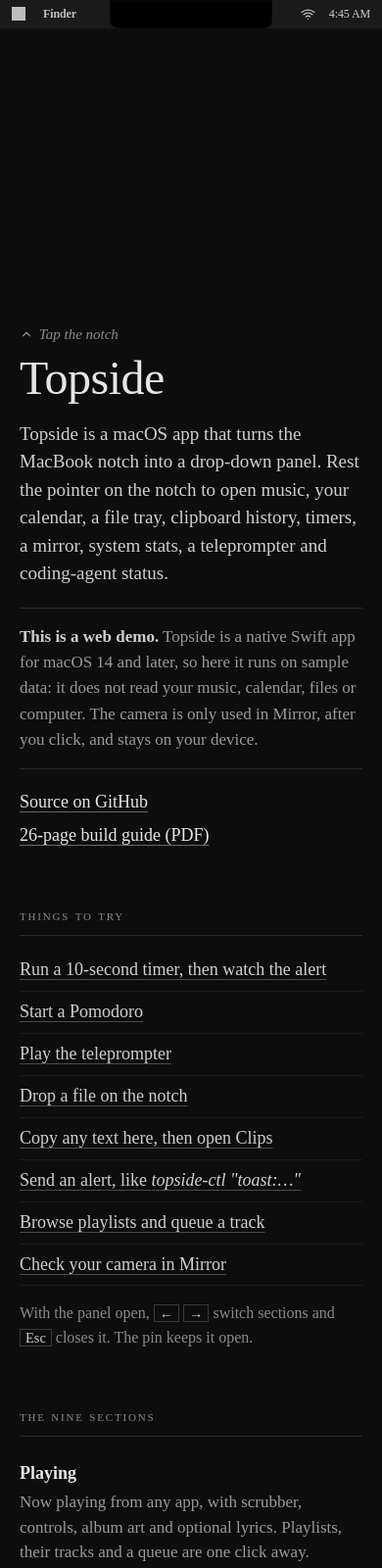
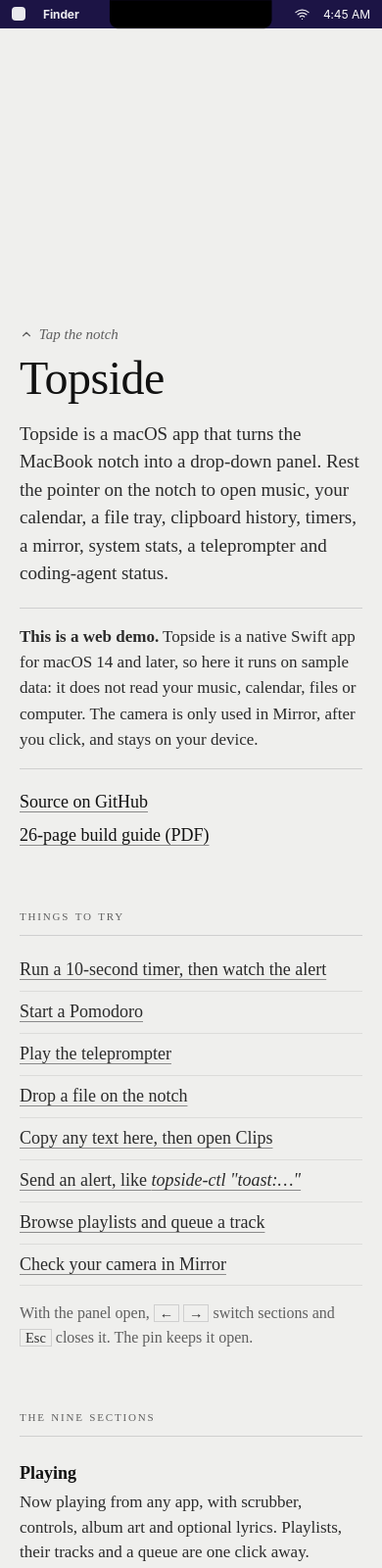
Before and after one commit to VikramMenon09/Topside, a plain HTML site: page web/index.html in a window 390 px wide. Shown: the top 1600 px of the page at 98% size. Drawn offline with Linux system fonts and the light colour scheme.

Commit message:
Restore the notch mock, restyle info portions only, default light theme
Co-Authored-By: Claude Sonnet 5.5 <noreply@anthropic.com>

```diff
--- a/web/app.js
+++ b/web/app.js
@@ -30,7 +30,7 @@ const ib = (icon, size, cls, label, attrs = '') =>
 const pill = (text, attrs = '', active = false) => `<button class="pill${active ? ' active' : ''}" ${attrs}>${text}</button>`;
 const sample = (t = 'Sample') => `<span class="sample" title="Made-up data for the demo">${t}</span>`;
 const touchOnly = matchMedia('(hover: none)').matches;
-const C = { green: '#d2d2d2', blue: '#9c9c9c', purple: '#7e7e7e', red: '#c4c4c4', orange: '#bdbdbd', yellow: '#e2e2e2', gray: '#6a6a6a', pink: '#a8a8a8', teal: '#b5b5b5' };
+const C = { green: '#30d158', blue: '#0a84ff', purple: '#bf5af2', red: '#ff453a', orange: '#ff9f0a', yellow: '#ffd60a', gray: '#8e8e93', pink: '#ff375f', teal: '#64d2ff' };
 
 // ---------- model ----------
 
@@ -169,14 +169,14 @@ document.addEventListener('keydown', e => {
 // ---------- alerts under the notch ----------
 
 let toastT;
-function toast(icon, text, tint = '#e0e0e0', secs = 5) {
+function toast(icon, text, tint = '#fff', secs = 5) {
   // The alert drops down beneath the collapsed notch. If nobody is pointing at an open,
   // unpinned panel it would already have closed in the app, so close it here too.
   if (M.open && !M.pinned && !M.inside) closePanel();
   const html = `<span style="color:${tint}">${ic(icon, 12)}</span><span>${esc(text)}</span>`;
   toastEl.innerHTML = html;
   notch.classList.add('has-toast');
-  if (M.open) caption.innerHTML = `<span style="display:inline-flex;gap:6px;align-items:center;color:#e0e0e0">${html}</span>`;
+  if (M.open) caption.innerHTML = `<span style="display:inline-flex;gap:6px;align-items:center;color:#fff">${html}</span>`;
   clearTimeout(toastT);
   toastT = setTimeout(() => { notch.classList.remove('has-toast'); caption.textContent = CAPTION; }, secs * 1000);
 }
@@ -216,7 +216,8 @@ function pane(id, cls, html) {
 
 // ===== Playing =====
 
-const ART = [['#4a4a4a'], ['#5a5a5a'], ['#3a3a3a'], ['#6a6a6a'], ['#444'], ['#555'], ['#333'], ['#666']];
+const ART = [['#ff7a59', '#7b2ff7'], ['#00c6ff', '#0072ff'], ['#f7971e', '#ffd200'], ['#11998e', '#38ef7d'],
+  ['#fc466b', '#3f5efb'], ['#c471f5', '#fa71cd'], ['#2c3e50', '#4ca1af'], ['#ee0979', '#ff6a00']];
 const mk = (name, artist, dur) => ({ name, artist, dur });
 const PLAYLISTS = [
   { name: 'Deep Focus', tracks: [mk('Paper Lanterns', 'Mira Okafor', 214), mk('Slow Orbit', 'The Quiet Hours', 247), mk('Glasshouse', 'Lumen Drift', 198), mk('North of Nowhere', 'Halden', 263), mk('Afterimage', 'Sora Vale', 231), mk('Tidewater', 'Kestrel Bay', 205), mk('Low Sun', 'Mira Okafor', 189)] },
@@ -275,7 +276,7 @@ const Player = (() => {
     const t = track();
     $('#pTitle', el).textContent = t.name;
     $('#pArtist', el).textContent = t.artist;
-    $('#pArt', el).style.background = t.art[0];
+    $('#pArt', el).style.background = `linear-gradient(135deg, ${t.art[0]}, ${t.art[1]})`;
     $('#pBar', el).setAttribute('aria-valuemax', String(t.dur));
     renderPlay(); renderPos();
   }
@@ -514,7 +515,7 @@ const Tray = (() => {
     const b = $('#trayBusy', el); b.textContent = text;
     clearTimeout(busyT); busyT = setTimeout(() => { b.textContent = ''; }, 2600);
   }
-  const extColor = ext => ({ pdf: '#8a8a8a', zip: '#6a6a6a', png: '#777', jpg: '#777', jpeg: '#777', gif: '#777', heic: '#777', mp3: '#5e5e5e', wav: '#5e5e5e', mov: '#6e6e6e', mp4: '#6e6e6e' }[ext] || '#555');
+  const extColor = ext => ({ pdf: '#ff453a', zip: '#8e8e93', png: '#30d158', jpg: '#30d158', jpeg: '#30d158', gif: '#30d158', heic: '#30d158', mp3: '#ff375f', wav: '#ff375f', mov: '#bf5af2', mp4: '#bf5af2', swift: '#ff9f0a', js: '#ffd60a', ts: '#0a84ff', py: '#0a84ff', txt: '#636366', md: '#636366', doc: '#0a84ff', docx: '#0a84ff', key: '#0a84ff', pages: '#ff9f0a', xlsx: '#30d158', csv: '#30d158', sh: '#3a3a3c' }[ext] || '#636366');
   function render() {
     $('#trayH', el).textContent = items.length ? `Tray · ${items.length}` : 'Tray';
     $('#trayBtns', el).innerHTML = (items.length ? pill('Clear', 'data-a="clear"') : '');
@@ -614,8 +615,8 @@ const Clips = (() => {
     { text: 'npm run build && npm run preview', t: Date.now() - 2 * min },
     { text: 'https://github.com/VikramMenon09/Topside', t: Date.now() - 5 * min },
     { text: 'Meeting moved to 3:30, same room', t: Date.now() - 12 * min },
-    { image: '#4a4a4a', t: Date.now() - 26 * min },
-    { text: '#8A8A8A', t: Date.now() - 41 * min },
+    { image: 'linear-gradient(135deg,#ff7a59,#7b2ff7)', t: Date.now() - 26 * min },
+    { text: '#0A84FF', t: Date.now() - 41 * min },
     { text: "SELECT id, total FROM orders WHERE status = 'open';", t: Date.now() - 95 * min },
     { text: 'Thanks! I\'ll take a look tonight and get back to you.', t: Date.now() - 3 * 60 * min },
     { text: 'git switch -c web-demo', t: Date.now() - 5 * 60 * min },
@@ -676,7 +677,7 @@ const Clips = (() => {
     clips.unshift({ id: ++id, text, t: Date.now() });
     if (clips.length > 50) clips.pop();
     if (M.open && M.tab === 'clipboard') render();
-    else toast('clipboard', 'Copied to Clips', '#e0e0e0', 2.5);
+    else toast('clipboard', 'Copied to Clips', '#fff', 2.5);
   });
   render();
   return { show: render };
--- a/web/index.html
+++ b/web/index.html
@@ -5,7 +5,8 @@
 <meta name="viewport" content="width=device-width, initial-scale=1, viewport-fit=cover">
 <title>Topside: web demo</title>
 <meta name="description" content="An interactive web demo of Topside, a macOS app that turns the MacBook notch into a drop-down panel: now playing, calendar, file tray, clipboard, timers, mirror, system stats, teleprompter and agents.">
-<meta name="theme-color" content="#111111">
+<meta name="theme-color" content="#efefed">
+<script>try { if (localStorage.getItem("topside-theme") === "dark") document.documentElement.setAttribute("data-theme", "dark"); } catch (e) {}</script>
 <link rel="icon" type="image/svg+xml" href="favicon.svg">
 <link rel="canonical" href="https://topside-brown.vercel.app/">
 <meta property="og:type" content="website">
@@ -16,7 +17,7 @@
 <meta property="og:image" content="https://topside-brown.vercel.app/og.png">
 <meta property="og:image:width" content="1200">
 <meta property="og:image:height" content="630">
-<meta property="og:image:alt" content="Topside in black and grey: a panel open under the notch, with the title Topside and the line, the MacBook notch as a drop-down panel">
+<meta property="og:image:alt" content="Topside on a light grey card, with the title Topside and the line, the MacBook notch as a drop-down panel">
 <meta name="twitter:card" content="summary_large_image">
 <meta name="twitter:title" content="Topside: the MacBook notch as a drop-down panel">
 <meta name="twitter:description" content="Music, calendar, file tray, clipboard history, timers, mirror, system stats, teleprompter and agent status, under the notch.">
@@ -173,11 +174,31 @@
     <p>Topside is written in Swift with SwiftUI and AppKit, about 3,400 lines and no third-party packages. Build it with <code>./build.sh --run</code> on macOS 14 or later.</p>
     <p><a href="https://github.com/VikramMenon09/Topside">github.com/VikramMenon09/Topside</a></p>
     <p>&copy; <span id="year">2026</span> Vikram Menon</p>
+    <p><button type="button" class="theme" id="themeToggle">Dark</button></p>
   </footer>
 </main>
 
 <input type="file" id="filePick" multiple hidden>
 <script>document.getElementById("year").textContent = new Date().getFullYear();</script>
+<script>
+(function () {
+  var root = document.documentElement, btn = document.getElementById("themeToggle");
+  var meta = document.querySelector('meta[name="theme-color"]');
+  function sync() {
+    var dark = root.getAttribute("data-theme") === "dark";
+    btn.textContent = dark ? "Light" : "Dark";
+    btn.setAttribute("aria-label", dark ? "Switch to light mode" : "Switch to dark mode");
+    if (meta) meta.setAttribute("content", dark ? "#0d0d0d" : "#efefed");
+  }
+  btn.addEventListener("click", function () {
+    var dark = root.getAttribute("data-theme") !== "dark";
+    if (dark) root.setAttribute("data-theme", "dark"); else root.removeAttribute("data-theme");
+    try { localStorage.setItem("topside-theme", dark ? "dark" : "light"); } catch (e) {}
+    sync();
+  });
+  sync();
+})();
+</script>
 <script src="app.js"></script>
 </body>
 </html>
--- a/web/style.css
+++ b/web/style.css
@@ -13,22 +13,42 @@
   --ear: 9px;
   --spring: cubic-bezier(.32, 1.22, .52, 1);
   --spring-t: .42s;
-  --accent: #b5b5b5;
-  --green: #d2d2d2;
-  --blue: #9c9c9c;
-  --purple: #7e7e7e;
-  --red: #c4c4c4;
-  --orange: #bdbdbd;
-  --yellow: #e2e2e2;
-  --gray: #6a6a6a;
+  --accent: #0a84ff;
+  --green: #30d158;
+  --blue: #0a84ff;
+  --purple: #bf5af2;
+  --red: #ff453a;
+  --orange: #ff9f0a;
+  --yellow: #ffd60a;
+  --gray: #8e8e93;
   --w75: rgba(255,255,255,.75);
   --w55: rgba(255,255,255,.55);
   --w45: rgba(255,255,255,.45);
   --w40: rgba(255,255,255,.4);
   --w35: rgba(255,255,255,.35);
-  --font: "Times New Roman", Times, serif;
-  --rounded: "Times New Roman", Times, serif;
+  --font: -apple-system, BlinkMacSystemFont, "SF Pro Text", "Segoe UI", Inter, Roboto, system-ui, sans-serif;
+  --rounded: ui-rounded, "SF Pro Rounded", -apple-system, BlinkMacSystemFont, system-ui, sans-serif;
   color-scheme: dark;
+}
+
+/* Info-portion theme. Light is the default; the notch mock ignores these. */
+:root {
+  --bg: #efefed;
+  --ink: #111111;
+  --text: #2b2b2b;
+  --muted: #5f5f5f;
+  --rule: #cfcfcf;
+  --rule-soft: #dcdcda;
+  --link-line: #8a8a8a;
+}
+:root[data-theme="dark"] {
+  --bg: #0d0d0d;
+  --ink: #e6e6e6;
+  --text: #cfcfcf;
+  --muted: #8a8a8a;
+  --rule: #2a2a2a;
+  --rule-soft: #1c1c1c;
+  --link-line: #6a6a6a;
 }
 
 * { box-sizing: border-box; }
@@ -37,9 +57,8 @@ html, body { margin: 0; }
 body {
   min-height: 100vh;
   font-family: var(--font);
-  color: #cfcfcf;
-  background: #0d0d0d;
-  font-size: 18px;
+  color: #fff;
+  background: var(--bg);
   -webkit-font-smoothing: antialiased;
   overflow-x: hidden;
 }
@@ -57,13 +76,13 @@ input, textarea { font: inherit; color: inherit; }
   display: flex; align-items: center; justify-content: space-between;
   padding: 0 14px;
   font-size: 13px; letter-spacing: -.01em;
-  background: #1a1a1a;
+  background: #1c1445;
   user-select: none;
 }
 .mb-left, .mb-right { display: flex; align-items: center; gap: 18px; white-space: nowrap; }
 .mb-left span, .mb-left b { opacity: .92; }
 .mb-left b { font-weight: 700; }
-.mb-logo { width: 14px; height: 14px; border-radius: 0; background: #cfcfcf; opacity: .9 !important; }
+.mb-logo { width: 14px; height: 14px; border-radius: 4px; background: #fff; opacity: .9 !important; }
 .mb-right { gap: 14px; }
 .mb-ic { opacity: .9; stroke-width: 2; }
 .mb-clock { font-variant-numeric: tabular-nums; }
@@ -104,10 +123,10 @@ input, textarea { font: inherit; color: inherit; }
 .clip {
   position: absolute; inset: 0; overflow: hidden;
   border-radius: inherit; background: #000;
-  box-shadow: 0 0 0 1px rgba(42,42,42,0);
+  box-shadow: 0 8px 32px rgba(0,0,0,0);
   transition: box-shadow var(--spring-t) ease;
 }
-.notch.open .clip { box-shadow: 0 0 0 1px #2a2a2a; }
+.notch.open .clip { box-shadow: 0 8px 32px rgba(0,0,0,.4); }
 .clip::after {
   content: ""; position: absolute; inset: 0; border-radius: inherit; pointer-events: none;
   box-shadow: inset 0 0 0 2px var(--accent); opacity: 0; transition: opacity .15s;
@@ -117,11 +136,13 @@ input, textarea { font: inherit; color: inherit; }
 /* Optional rainbow glow, from Settings › Glow. */
 .glow {
   position: absolute; inset: -3px calc(-1 * var(--ear) - 3px) -4px; z-index: -1; border-radius: 0 0 34px 34px;
-  background: #6a6a6a;
+  background: conic-gradient(from var(--a, 0deg), #af52de, #0a84ff, #64d2ff, #ff375f, #ff9f0a, #af52de);
   filter: blur(8px); opacity: 0; transition: opacity .3s;
-  pointer-events: none;
+  animation: spin 6s linear infinite; pointer-events: none;
 }
 .notch.glowing .glow { opacity: 1; }
+@property --a { syntax: "<angle>"; inherits: false; initial-value: 0deg; }
+@keyframes spin { to { --a: 360deg; } }
 
 .closed-view {
   position: absolute; inset: 0; width: 100%;
@@ -151,7 +172,7 @@ input, textarea { font: inherit; color: inherit; }
 .notch.open .open-view { opacity: 1; transform: translateX(-50%) scale(1); pointer-events: auto; }
 
 .caption {
-  margin: 10px 0 0; font-size: 11px; color: #8a8a8a;
+  margin: 10px 0 0; font-size: 11px; color: rgba(255,255,255,.62);
   opacity: 0; transform: translateY(-6px); transition: opacity .25s, transform .3s;
   pointer-events: none; white-space: nowrap;
 }
@@ -201,8 +222,8 @@ input, textarea { font: inherit; color: inherit; }
   background: rgba(255,255,255,.1); color: #fff; white-space: nowrap; transition: background-color .12s;
 }
 .pill:hover { background: rgba(255,255,255,.16); }
-.pill.active { background: #cfcfcf; color: #000; }
-.pill.active:hover { background: #e0e0e0; }
+.pill.active { background: rgba(255,255,255,.9); color: #000; }
+.pill.active:hover { background: #fff; }
 .bordered {
   font-size: 11px; padding: 3px 10px; border-radius: 6px;
   background: rgba(255,255,255,.12); box-shadow: inset 0 0 0 .5px rgba(255,255,255,.18);
@@ -219,7 +240,7 @@ input, textarea { font: inherit; color: inherit; }
 }
 .search input { flex: 1; min-width: 0; background: none; border: 0; outline: none; color: #fff; font-size: 11.5px; padding: 0; }
 .search input::placeholder { color: var(--w40); }
-.search:focus-within { box-shadow: 0 0 0 1.5px rgba(181,181,181,.6); }
+.search:focus-within { box-shadow: 0 0 0 1.5px rgba(10,132,255,.6); }
 .scroller { overflow-y: auto; scrollbar-width: none; overscroll-behavior: contain; }
 .scroller::-webkit-scrollbar { display: none; }
 .fade { -webkit-mask-image: linear-gradient(#000 86%, transparent); mask-image: linear-gradient(#000 86%, transparent); }
@@ -306,7 +327,7 @@ input, textarea { font: inherit; color: inherit; }
   border: 1px dashed rgba(255,255,255,.25);
   transition: background-color .15s;
 }
-.airdrop.target { background-color: rgba(255,255,255,.12); border-color: var(--accent); }
+.airdrop.target { background-color: rgba(10,132,255,.2); border-color: var(--accent); }
 .airdrop:hover { background-color: rgba(255,255,255,.04); }
 .airdrop .a1 { font-size: 11px; font-weight: 600; }
 .airdrop .a2 { font-size: 10px; color: var(--w45); }
@@ -316,7 +337,7 @@ input, textarea { font: inherit; color: inherit; }
 .tray-h .grow { flex: 1; }
 .tray-empty { flex: 1; display: flex; flex-direction: column; align-items: center; justify-content: center; gap: 5px; font-size: 12px; color: var(--w45); }
 .tray-empty .ic { color: var(--w35); }
-.linkish { font-size: 10.5px; color: #b5b5b5; text-decoration: underline; text-underline-offset: 2px; }
+.linkish { font-size: 10.5px; color: rgba(100,170,255,.95); text-decoration: underline; text-underline-offset: 2px; }
 .tray-items { flex: 1; display: flex; gap: 8px; overflow-x: auto; min-height: 0; scrollbar-width: none; }
 .tray-items::-webkit-scrollbar { display: none; }
 .titem {
@@ -328,8 +349,8 @@ input, textarea { font: inherit; color: inherit; }
 .titem:hover { background: rgba(255,255,255,.14); }
 .titem .thumb { width: 36px; height: 36px; display: grid; place-items: center; position: relative; }
 .titem .thumb img { width: 36px; height: 36px; object-fit: cover; border-radius: 5px; }
-.doc { width: 30px; height: 36px; position: relative; background: #cfcfcf; border-radius: 3px 9px 3px 3px; display: flex; align-items: flex-end; justify-content: center; padding-bottom: 4px; }
-.doc::before { content: ""; position: absolute; top: 0; right: 0; width: 9px; height: 9px; background: #8a8a8a; border-radius: 0 0 0 3px; }
+.doc { width: 30px; height: 36px; position: relative; background: #f2f2f7; border-radius: 3px 9px 3px 3px; display: flex; align-items: flex-end; justify-content: center; padding-bottom: 4px; }
+.doc::before { content: ""; position: absolute; top: 0; right: 0; width: 9px; height: 9px; background: #c7c7cc; border-radius: 0 0 0 3px; }
 .doc b { font-size: 7px; font-weight: 800; color: #fff; padding: 1px 3px; border-radius: 2px; text-transform: uppercase; max-width: 28px; overflow: hidden; }
 .titem .nm { font-size: 10px; line-height: 1.2; text-align: center; width: 66px; overflow: hidden; display: -webkit-box; -webkit-line-clamp: 2; -webkit-box-orient: vertical; word-break: break-all; }
 .titem .rm { position: absolute; top: 4px; right: 4px; color: rgba(255,255,255,.8); opacity: 0; transition: opacity .12s; }
@@ -376,7 +397,7 @@ input, textarea { font: inherit; color: inherit; }
 .mirror .ph-ic { color: var(--w40); }
 .mirror .msg { font-size: 12px; color: var(--w55); max-width: 300px; }
 .mirror .msg small { display: block; font-size: 10px; color: var(--w40); margin-top: 3px; }
-.mirror video { width: 210px; height: 100%; border-radius: 18px; object-fit: cover; transform: scaleX(-1); background: #111; filter: grayscale(1); }
+.mirror video { width: 210px; height: 100%; border-radius: 18px; object-fit: cover; transform: scaleX(-1); background: #111; }
 .mirror .live { position: relative; height: 100%; display: flex; align-items: flex-start; }
 .mirror .off { position: absolute; top: 6px; right: 6px; }
 
@@ -403,10 +424,10 @@ input, textarea { font: inherit; color: inherit; }
 .p-wpm span { font-size: 10px; color: rgba(255,255,255,.6); font-variant-numeric: tabular-nums; }
 input[type=range] { -webkit-appearance: none; appearance: none; width: 100%; height: 14px; background: none; margin: 0; cursor: pointer; }
 input[type=range]::-webkit-slider-runnable-track { height: 3px; border-radius: 2px; background: linear-gradient(to right, var(--accent) var(--p, 40%), rgba(255,255,255,.2) var(--p, 40%)); }
-input[type=range]::-webkit-slider-thumb { -webkit-appearance: none; width: 12px; height: 12px; border-radius: 50%; background: #cfcfcf; margin-top: -4.5px; box-shadow: 0 1px 2px rgba(0,0,0,.5); }
+input[type=range]::-webkit-slider-thumb { -webkit-appearance: none; width: 12px; height: 12px; border-radius: 50%; background: #e5e5ea; margin-top: -4.5px; box-shadow: 0 1px 2px rgba(0,0,0,.5); }
 input[type=range]::-moz-range-track { height: 3px; border-radius: 2px; background: rgba(255,255,255,.2); }
 input[type=range]::-moz-range-progress { height: 3px; border-radius: 2px; background: var(--accent); }
-input[type=range]::-moz-range-thumb { width: 12px; height: 12px; border: 0; border-radius: 50%; background: #cfcfcf; }
+input[type=range]::-moz-range-thumb { width: 12px; height: 12px; border: 0; border-radius: 50%; background: #e5e5ea; }
 .prun { flex-direction: column; gap: 4px; }
 .plines { flex: 1; overflow: hidden; text-align: center; min-height: 0; }
 .pline { font-size: 18px; font-weight: 600; line-height: 1.22; margin-bottom: 5px; }
@@ -446,47 +467,53 @@ input[type=range]::-moz-range-thumb { width: 12px; height: 12px; border: 0; bord
 .set-row .grow { flex: 1; }
 .set-row small { display: block; font-size: 10px; color: var(--w45); }
 .switch { width: 30px; height: 18px; border-radius: 9px; background: rgba(255,255,255,.2); position: relative; transition: background-color .2s; flex: none; }
-.switch::after { content: ""; position: absolute; top: 2px; left: 2px; width: 14px; height: 14px; border-radius: 50%; background: #e0e0e0; transition: transform .2s var(--spring); box-shadow: 0 1px 2px rgba(0,0,0,.4); }
-.switch.on { background: #8a8a8a; }
+.switch::after { content: ""; position: absolute; top: 2px; left: 2px; width: 14px; height: 14px; border-radius: 50%; background: #fff; transition: transform .2s var(--spring); box-shadow: 0 1px 2px rgba(0,0,0,.4); }
+.switch.on { background: var(--green); }
 .switch.on::after { transform: translateX(12px); }
 .set-note { font-size: 10px; color: var(--w40); }
 
 /* ---------- Page ---------- */
 
-.page { max-width: 680px; margin: 0 auto; padding: calc(var(--s) * 262px + 40px) 20px 72px; line-height: 1.55; }
-.hero h1 { font-size: clamp(48px, 9vw, 72px); line-height: 1.02; letter-spacing: -.01em; margin: 8px 0 18px; font-weight: 400; color: #e6e6e6; }
-.hint { margin: 0; font-size: 15px; font-style: italic; color: #8a8a8a; transition: opacity .3s; }
+.page { font-family: "Times New Roman", Times, serif; font-size: 18px; color: var(--text); max-width: 680px; margin: 0 auto; padding: calc(var(--s) * 262px + 40px) 20px 72px; line-height: 1.55; }
+.hero h1 { font-size: clamp(48px, 9vw, 72px); line-height: 1.02; letter-spacing: -.01em; margin: 8px 0 18px; font-weight: 400; color: var(--ink); }
+.hint { margin: 0; font-size: 15px; font-style: italic; color: var(--muted); transition: opacity .3s; }
 .hint .ic { display: inline; vertical-align: -2px; margin-right: 2px; }
 .hint.done { opacity: 0; }
-.lede { font-size: 20px; line-height: 1.5; color: #cfcfcf; margin: 0 0 20px; }
-.note { font-size: 17px; line-height: 1.55; color: #9a9a9a; margin: 0; padding: 16px 0; border-top: 1px solid #2a2a2a; border-bottom: 1px solid #2a2a2a; }
-.note strong { color: #cfcfcf; font-weight: 700; }
+.lede { font-size: 20px; line-height: 1.5; color: var(--text); margin: 0 0 20px; }
+.note { font-size: 17px; line-height: 1.55; color: var(--text); margin: 0; padding: 16px 0; border-top: 1px solid var(--rule); border-bottom: 1px solid var(--rule); }
+.note strong { color: var(--text); font-weight: 700; }
 .links { display: flex; flex-wrap: wrap; gap: 6px 28px; margin-top: 20px; }
-.btn { display: inline; font-size: 18px; color: #e6e6e6; text-decoration: underline; text-underline-offset: 4px; text-decoration-thickness: 1px; text-decoration-color: #6a6a6a; }
+.btn { display: inline; font-size: 18px; color: var(--ink); text-decoration: underline; text-underline-offset: 4px; text-decoration-thickness: 1px; text-decoration-color: var(--link-line); }
 .btn .ic { display: none; }
-.btn:hover { text-decoration-color: #e6e6e6; }
+.btn:hover { text-decoration-color: var(--ink); }
 section { margin-top: 56px; }
-section h2 { font-size: 15px; font-weight: 400; font-variant: small-caps; text-transform: lowercase; letter-spacing: .12em; color: #8a8a8a; margin: 0 0 14px; padding-bottom: 8px; border-bottom: 1px solid #2a2a2a; }
+section h2 { font-size: 15px; font-weight: 400; font-variant: small-caps; text-transform: lowercase; letter-spacing: .12em; color: var(--muted); margin: 0 0 14px; padding-bottom: 8px; border-bottom: 1px solid var(--rule); }
 .chips { list-style: none; margin: 0; padding: 0; }
-.chips li { padding: 7px 0; border-bottom: 1px solid #1c1c1c; }
-.chip { font-size: 18px; padding: 0; color: #cfcfcf; text-align: left; text-decoration: underline; text-underline-offset: 4px; text-decoration-thickness: 1px; text-decoration-color: #4a4a4a; }
-.chip:hover { color: #fff; text-decoration-color: #cfcfcf; }
+.chips li { padding: 7px 0; border-bottom: 1px solid var(--rule-soft); }
+.chip { font-size: 18px; padding: 0; color: var(--text); text-align: left; text-decoration: underline; text-underline-offset: 4px; text-decoration-thickness: 1px; text-decoration-color: var(--link-line); }
+.chip:hover { color: var(--ink); text-decoration-color: var(--text); }
 .chip code, .foot code, code { font-family: "Times New Roman", Times, serif; font-style: italic; font-size: 1em; }
-.kbd-note { font-size: 16px; color: #8a8a8a; margin: 16px 0 0; }
-kbd { font-family: var(--font); font-size: .9em; padding: 0 5px; border: 1px solid #3a3a3a; border-radius: 0; color: #cfcfcf; }
+.kbd-note { font-size: 16px; color: var(--muted); margin: 16px 0 0; }
+kbd { font-family: "Times New Roman", Times, serif; font-size: .9em; padding: 0 5px; border: 1px solid var(--rule); border-radius: 0; color: var(--text); }
 .sections { margin: 0; }
-.sections div { padding: 10px 0; border-bottom: 1px solid #1c1c1c; display: grid; grid-template-columns: 110px 1fr; gap: 16px; }
-.sections dt { font-weight: 700; font-size: 18px; color: #e6e6e6; }
-.sections dd { margin: 0; font-size: 17px; line-height: 1.5; color: #9a9a9a; }
-.shots .sub { margin: -6px 0 16px; font-size: 16px; font-style: italic; color: #8a8a8a; }
+.sections div { padding: 10px 0; border-bottom: 1px solid var(--rule-soft); display: grid; grid-template-columns: 110px 1fr; gap: 16px; }
+.sections dt { font-weight: 700; font-size: 18px; color: var(--ink); }
+.sections dd { margin: 0; font-size: 17px; line-height: 1.5; color: var(--text); }
+.shots .sub { margin: -6px 0 16px; font-size: 16px; font-style: italic; color: var(--muted); }
 .grid { display: grid; grid-template-columns: 1fr 1fr; gap: 20px; }
 .grid figure { margin: 0; }
-.grid img { width: 100%; height: auto; display: block; border-radius: 0; filter: grayscale(1); border: 1px solid #2a2a2a; }
-.grid figcaption { font-size: 15px; font-style: italic; color: #8a8a8a; margin-top: 6px; }
-.foot { margin-top: 56px; padding-top: 16px; border-top: 1px solid #2a2a2a; font-size: 16px; color: #8a8a8a; line-height: 1.6; }
-.foot a { color: #cfcfcf; text-underline-offset: 3px; }
+.grid img { width: 100%; height: auto; display: block; border-radius: 0; border: 1px solid var(--rule); }
+.grid figcaption { font-size: 15px; font-style: italic; color: var(--muted); margin-top: 6px; }
+.foot { margin-top: 56px; padding-top: 16px; border-top: 1px solid var(--rule); font-size: 16px; color: var(--muted); line-height: 1.6; }
+.foot a { color: var(--text); text-underline-offset: 3px; }
 .foot p { margin: 0 0 8px; }
-a { color: #cfcfcf; }
+a { color: var(--text); }
+.foot .theme { font-size: inherit; color: var(--muted); text-decoration: underline; text-underline-offset: 3px; text-decoration-thickness: 1px; text-decoration-color: var(--link-line); }
+.foot .theme:hover { color: var(--ink); }
+/* The caption sits on the page, so it follows the theme. */
+.caption { color: var(--muted); }
+.caption > span { color: var(--ink) !important; }
+
 
 @media (max-width: 600px) {
   .mb-more { display: none; }
@@ -501,6 +528,7 @@ a { color: #cfcfcf; }
 }
 @media (prefers-reduced-motion: reduce) {
   :root { --spring: ease; --spring-t: .2s; }
+  .glow { animation: none; }
   .tab, .settings, .titem { animation: none; }
   .notch, .notch.has-toast, .ear, .open-view, .tabbtn, .tabbtn .lbl, .caption { transition-duration: .01ms; transition-delay: 0s; }
 }
```
Also changed, not shown: web/og.png.
